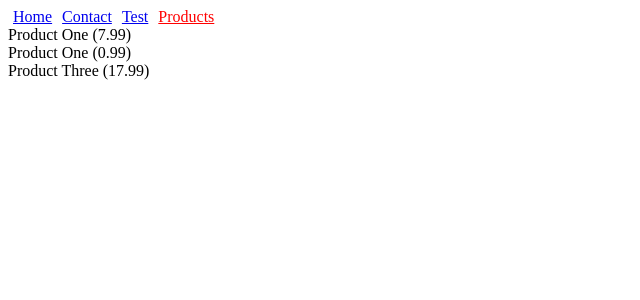
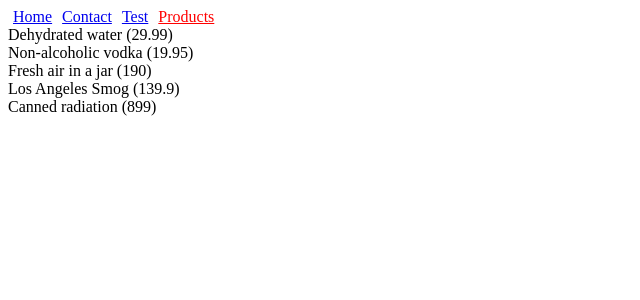
Before and after one commit to bottega-rbrzoska/angular-2en8b7y, an Angular app: page /products in a window 1280 px wide. Shown: the top 300 px of the page, without its empty margins (0-640 px from the left). Built offline with nearby package versions, Linux system fonts and the light colour scheme; data requests are answered from the project's data file.

Commit message:
products service update 1

```diff
--- a/src/app/core/core.module.ts
+++ b/src/app/core/core.module.ts
@@ -2,6 +2,7 @@ import { NgModule } from '@angular/core';
 import { CommonModule } from '@angular/common';
 import { LoggerService } from './logger.service';
 import { HttpClientModule } from '@angular/common/http';
+import { INTERCEPTORS } from './interceptors';
 
 
 
@@ -11,6 +12,6 @@ import { HttpClientModule } from '@angular/common/http';
     CommonModule,
     HttpClientModule
   ],
-  providers: []
+  providers: [...INTERCEPTORS]
 })
 export class CoreModule { }
--- a/src/app/models/Product.ts
+++ b/src/app/models/Product.ts
@@ -3,5 +3,4 @@ export interface Product {
   name: string;
   description: string;
   price: number;
-
 }
--- a/src/app/products/product-list/product-list.component.html
+++ b/src/app/products/product-list/product-list.component.html
@@ -1 +1,2 @@
-<dtiq-product-item *ngFor="let product of products" [product]="product"></dtiq-product-item>
+<dtiq-product-item *ngFor="let product of (products$ | async)"
+[product]="product"></dtiq-product-item>
--- a/src/app/products/product-list/product-list.component.ts
+++ b/src/app/products/product-list/product-list.component.ts
@@ -1,6 +1,6 @@
 import { Component, OnInit } from '@angular/core';
 import { Product } from '@dtiq/models';
-import { LoggerService } from 'src/app/core/logger.service';
+import { Observable } from 'rxjs';
 import { ProductService } from '../product.service';
 
 @Component({
@@ -10,11 +10,11 @@ import { ProductService } from '../product.service';
 })
 export class ProductListComponent implements OnInit {
 
-  products: Product[] = [];
+  products$!: Observable<Product[]>;
   constructor(private _productService: ProductService) { }
 
   ngOnInit(): void {
-    this.products = this._productService.getProducts()
+    this.products$ = this._productService.getProducts()
   }
 
 }
--- a/src/app/products/product.service.ts
+++ b/src/app/products/product.service.ts
@@ -1,3 +1,4 @@
+import { HttpClient } from '@angular/common/http';
 import { Injectable } from '@angular/core';
 import { Product } from '../models/Product';
 
@@ -20,9 +21,9 @@ export class ProductService {
     name: 'Product Three',
     price: 17.99
   }]
-  constructor() { }
+  constructor(private _httpClient: HttpClient) { }
 
   getProducts() {
-    return this._products;
+    return this._httpClient.get<Product[]>('http://localhost:3000/products');
   }
 }
--- a/src/app/test/test-child/test-child.component.ts
+++ b/src/app/test/test-child/test-child.component.ts
@@ -1,4 +1,4 @@
-import { Component, EventEmitter, Input, OnInit, Optional, Output, SimpleChange, SimpleChanges } from '@angular/core';
+import { ApplicationRef, ChangeDetectorRef, Component, EventEmitter, Input, NgZone, OnInit, Optional, Output, SimpleChange, SimpleChanges } from '@angular/core';
 import { AppComponent } from 'src/app/app.component';
 import { MyTestComponent } from '../my-test/my-test.component';
 
@@ -17,8 +17,12 @@ export class TestChildComponent implements OnInit {
   };
 
   @Output() myOutputEvent = new EventEmitter<string>()
-  constructor( @Optional() private parent: AppComponent) {
-    console.log(parent)
+  constructor( @Optional() private parent: AppComponent,
+  private cdRef: ChangeDetectorRef, ngZone: NgZone) {
+   ngZone.runOutsideAngular(() => {
+
+   })
+    console.log(parent);
     if(!parent) {
       console.warn('TestChild can be only used as MyTest child')
     }
```
